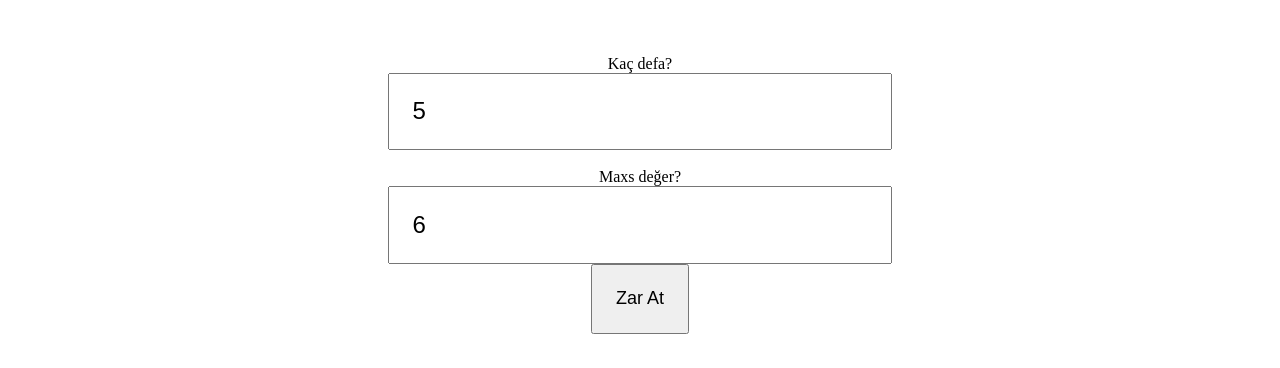
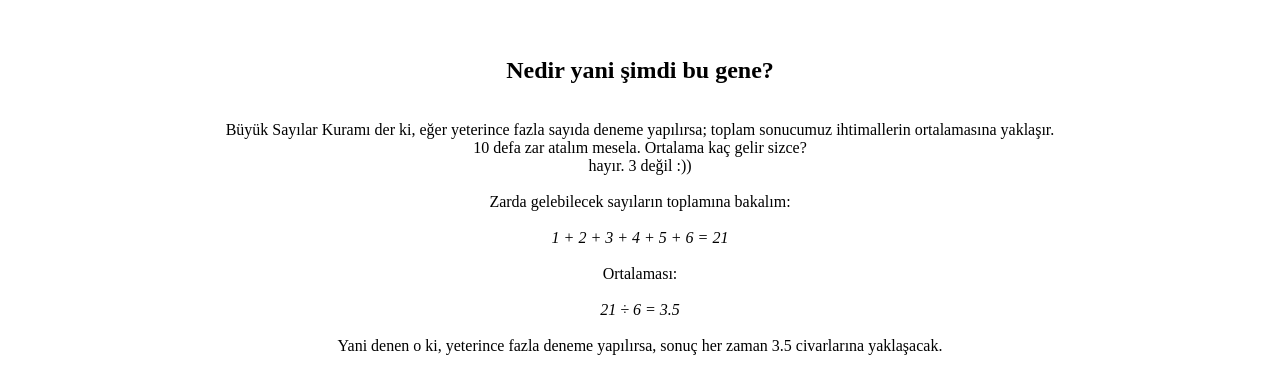
Before and after one commit to niyoseris/bignums, a plain HTML site: page index.html in a window 1280 px wide. Shown: the part 103-471 px from the top of the page. Drawn offline with Linux system fonts and the light colour scheme.

Commit message:
açıklama

```diff
--- a/index.html
+++ b/index.html
@@ -5,7 +5,6 @@
     <meta http-equiv="X-UA-Compatible" content="IE=edge">
     <meta name="viewport" content="width=device-width, initial-scale=1.0">
     <title>Büyük Sayılar</title>
-
 </head>
 
 <style>
@@ -36,9 +35,31 @@
     <div>
         <h1>Büyük Sayılar Zar Atmaca</h1>
         <br>
+        <h2>Nedir yani şimdi bu gene?</h2>
+        <br>
+        Büyük Sayılar Kuramı der ki, eğer yeterince fazla sayıda deneme yapılırsa; toplam sonucumuz ihtimallerin ortalamasına yaklaşır.
+        <br>
+        10 defa zar atalım mesela. Ortalama kaç gelir sizce?
+        <br>
+        hayır. 3 değil :))
+        <br>
+        <br>
+        Zarda gelebilecek sayıların toplamına bakalım:<br>
+        <br>
+        <i>1 + 2 + 3 + 4 + 5 + 6 = 21</i>
+        <br>
+        <br>
+        Ortalaması:<br>
+        <br>
+        <i>21 ÷ 6 = 3.5</i>
+        <br>
+        <br>Yani denen o ki, yeterince fazla deneme yapılırsa, sonuç her zaman 3.5 civarlarına yaklaşacak.
+        <br>
+        <br>Buyurun deneyin :)<br>
         <br>
 
-    Kaç defa?<br>
+    <br>
+    <br>Kaç defa?<br>
     <input type="number" id="num" value="5">
     <br>
     <br>
```
